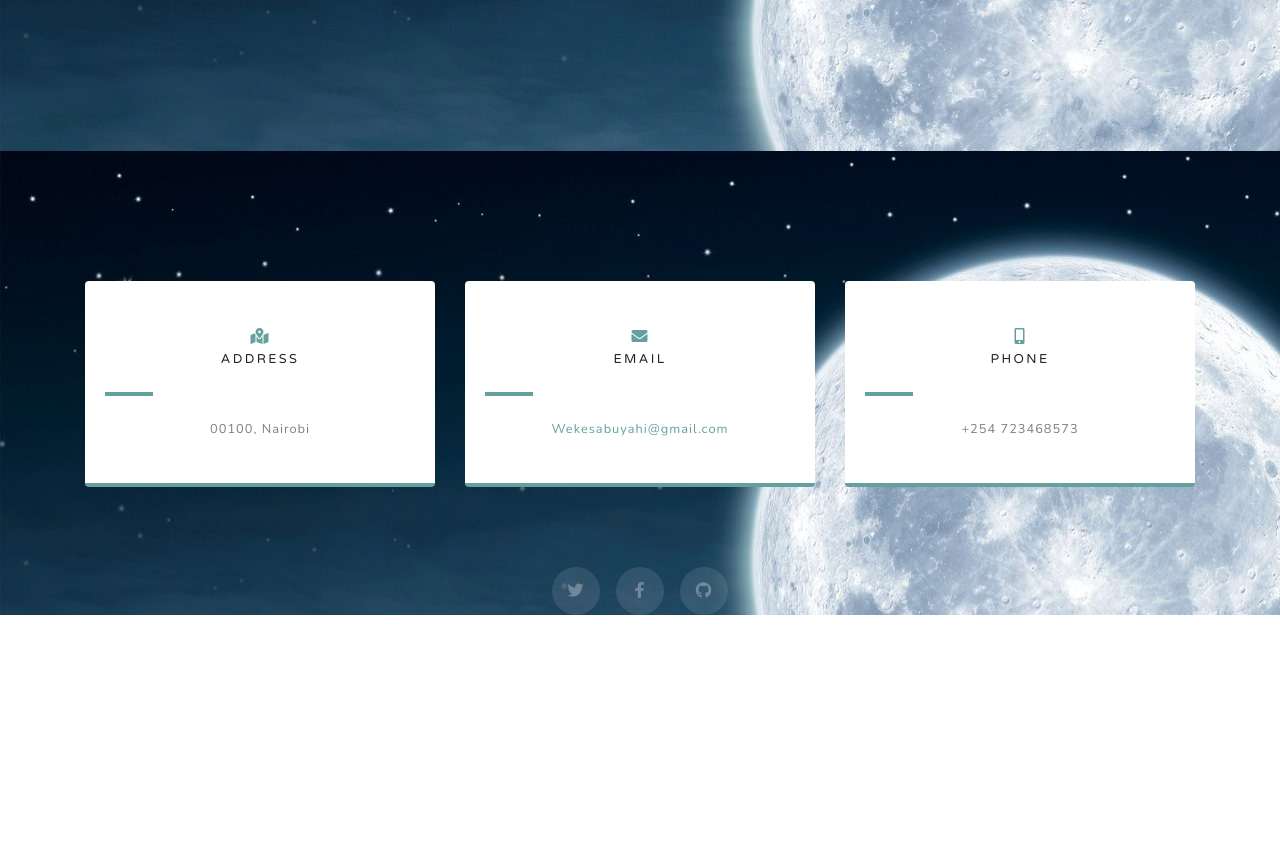
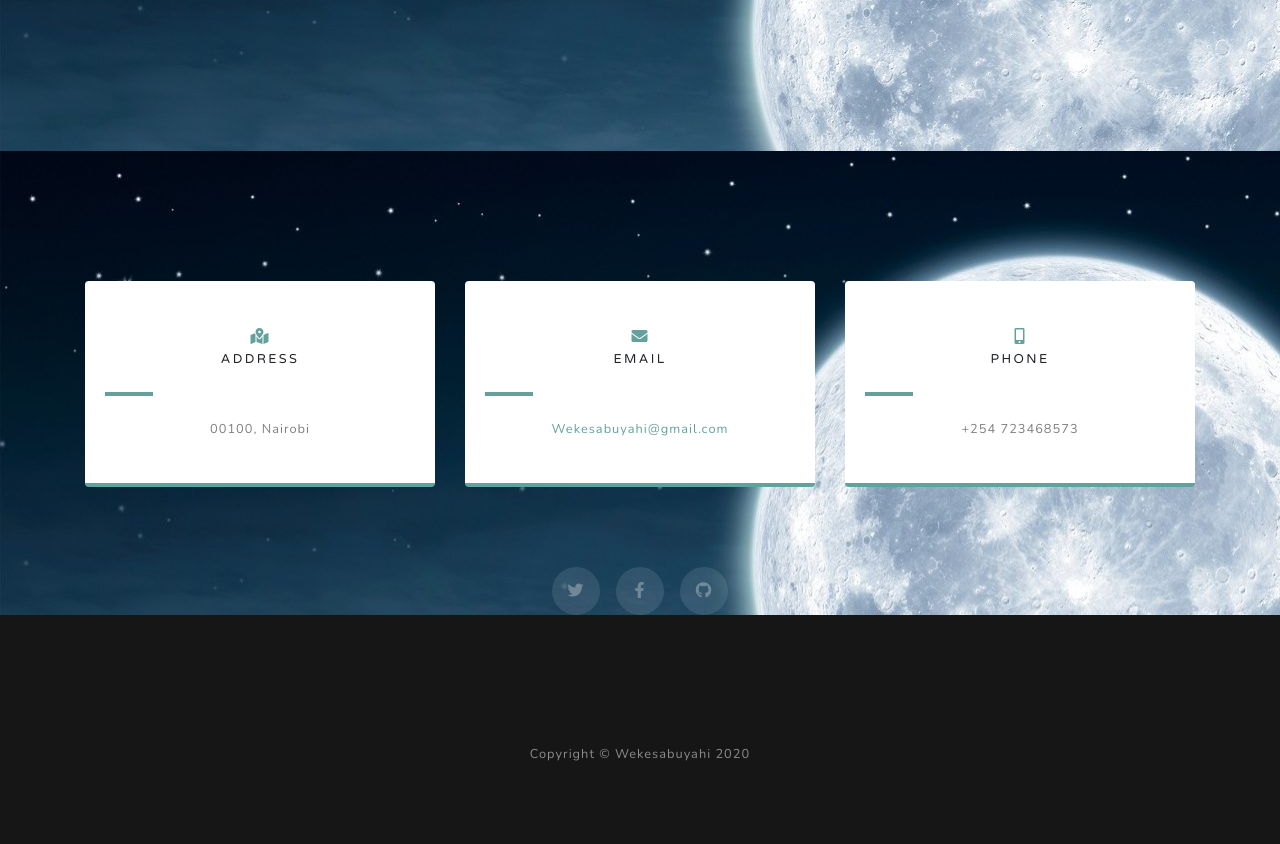
Before and after one commit to Blackscure/Akan_name, a plain HTML site: page index.html in a window 1280 px wide. Shown: the part 2865-3709 px from the top of the page. Before the commit the page ends 3480 px from the top, so only its background shows below. Drawn offline with nearby package versions, Linux system fonts and the light colour scheme; files that its build step writes are made by us from their sources; a script that the page names is missing.

Commit message:
Footer added

```diff
--- a/index.html
+++ b/index.html
@@ -212,9 +212,14 @@
           <i class="fab fa-github"></i>
         </a>
       </div>
-
     </div>
   </section>
+  <!-- Footer -->
+  <footer class="bg-black small text-center text-white-50">
+    <div class="container">
+      Copyright &copy; Wekesabuyahi 2020
+    </div>
+  </footer>
 
   <!-- Bootstrap core JavaScript -->
   <script src="vendor/jquery/jquery.min.js"></script>
```
